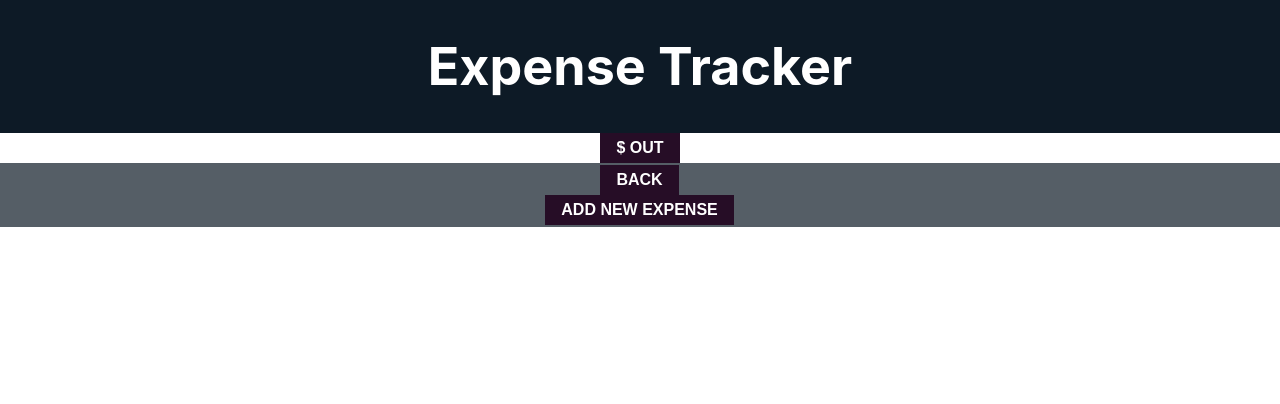
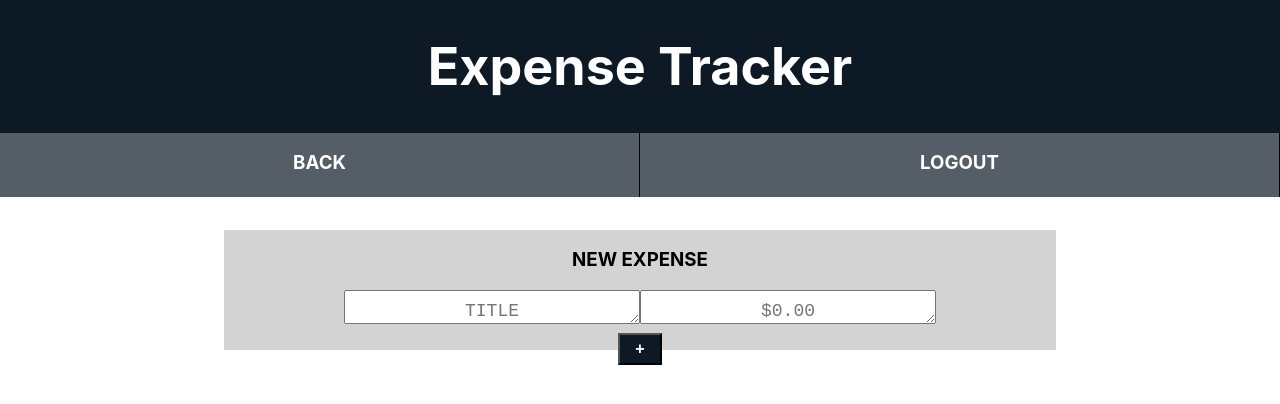
Before and after one commit to shakiraweir/expense-tracker, a React (Create React App) app: page /expense in a window 1280 px wide. Shown: the top 404 px of the page. Built offline with nearby package versions, Linux system fonts and the light colour scheme.

Commit message:
added CSS styling to components

```diff
--- a/src/components/App/App.js
+++ b/src/components/App/App.js
@@ -4,10 +4,8 @@ import { Route } from "react-router-dom"
 import Home from '../Home/Home'
 import Revenue from '../Revenue/Revenue'
 import ShowRevenue from '../Revenue/ShowRevenue'
-import CreateRevenue from '../Revenue/CreateRevenue'
 import Expense from '../Expense/Expense'
 import ShowExpense from '../Expense/ShowExpense'
-import CreateExpense from '../Expense/CreateExpense'
 
 
 class App extends Component {
@@ -21,12 +19,8 @@ class App extends Component {
         <Route path ="/" exact render={() => <Home />} />
         <Route path="/revenue" exact render={() => <Revenue /> } />
         <Route path="/revenue/show" exact render={() => <ShowRevenue /> } />
-
-        <Route path="/revenue/create" exact render={() => <CreateRevenue /> } />
-
         <Route path="/expense" exact render={() => <Expense /> } />
         <Route path="/expense/show" exact render={() => <ShowExpense /> } />
-        <Route path="/expense/create" exact render={() => <CreateExpense /> } />
       </div>
     );
   }
--- a/src/components/Expense/CreateExpense.js
+++ /dev/null
@@ -1,13 +0,0 @@
-import React, { Component } from 'react';
-
-class CreateExpense extends Component {
-    render() {
-        return (
-            <div>
-                  <h1>Hello World. Let's add a new Expense!</h1>
-            </div>
-        );
-    }
-}
-
-export default CreateExpense;
--- /dev/null
+++ b/src/components/Expense/Expense.css
@@ -0,0 +1,51 @@
+.create{
+    /* display: flex; */
+    /* justify-content: center; */
+    flex-wrap: wrap;
+    position: absolute;
+    margin-top: 250px;
+    /* justify-content: space-around; */
+    height: 15%;
+    width: 65%;
+    background: lightgray;
+    /* padding-top: 20px; */
+    /* border: solid red 1px; */
+}
+.create, .subtitle {
+    /* margin-top: 300px; */
+    text-align: center;
+    color: #000;
+}
+
+textarea {
+    /* display: flex; */
+    padding-top: 10px;
+    text-align: center;
+    font-size: 18px;
+    text-transform: uppercase;
+
+}
+.btn-add {
+    /* display: flex;
+    flex-direction: row;
+    justify-content: center; */
+    color: #fff;
+    margin: 5px 0;
+    padding: 5px 15px;
+    text-transform: uppercase;
+    font-weight: bold;
+    font-size: 1em;
+    background: #0d1a26;
+}
+
+.btn-update:hover, .btn-delete:hover {
+    border: solid #0d1a26 2px;
+}
+/* .new-entry {
+    /* display: inline;
+    justify-content: space-around;
+    position: absolute; */
+    /* background: lightgray; */
+    /* margin: 200px 0; */
+    /* border: solid red 1px; */
+/* }  */
--- a/src/components/Expense/Expense.js
+++ b/src/components/Expense/Expense.js
@@ -1,18 +1,46 @@
 import React, { Component } from 'react';
 import { Link } from 'react-router-dom';
+import './Expense.css'
+// The expense page can show ALL current expense entries AND also include a form to create a new entry. The new expense will populate above the nav bar.
 
-class Revenue extends Component {
+class Expense extends Component {
     render() {
         return (
             <div>
-                <button>$ Out</button>
                 <div className="links">
-                    <Link to="/"><button>Back</button></Link>
-                    <Link to="/expense/create"><button>Add new expense</button></Link>
+                    <nav className="category">
+                        <Link to="/"><h3>Back</h3>
+                        </Link>
+                        <Link to="/"><h3>Logout</h3>
+                        </Link>
+                    </nav>
+                     <div className="create">
+                        <h3 className="subtitle">New Expense</h3>
+                        <form className="new-entry">
+                            <textarea cols="25" rows="1" placeholder="Title"></textarea>
+                            <textarea cols="25" rows="1" placeholder="$0.00"></textarea>
+                        </form>
+                        <div>
+                            <button className="btn-add"> +</button>
+                        </div>
+                        {/* <div>
+                            <button className="btn-update">update</button>
+                            <button className="btn-delete"> delete</button>
+                        </div> */}
+
+                    </div>
+{/*
+                    <footer className="total">
+	                    <div className="btn">
+	                        <button className="btn-left">Income</button>
+	                        <button className="btn-right">Expense</button>
+	                    </div>
+	                    <p>Current Balance</p>
+	                </footer> */}
                 </div>
             </div>
         );
     }
 }
 
-export default Revenue;
+export default Expense;
--- a/src/components/Home/Home.css
+++ b/src/components/Home/Home.css
@@ -1,15 +1,10 @@
-h3 {
-    color: #fff;
-    text-transform: uppercase;
-}
-
 .links {
-    background: rgba(13, 26, 38, 0.7);
-    height: 8vh;
     display: flex;
     flex-direction: column;
     justify-content: center;
     align-items: center;
+    background: rgba(13, 26, 38, 0.7);
+    height: 8vh;
 }
 
 .category {
@@ -19,51 +14,71 @@ h3 {
     height: 100%;
 }
 
+h3 {
+    color: #fff;
+    text-transform: uppercase;
+}
+
+.money-left {
+    font-size: 1.5em;
+    color: #4d9900;
+}
+
+.money-right {
+    font-size: 1.5em;
+    color: #cc0000;
+}
 .total {
+    display: flex;
+    justify-content: space-around;
     position: absolute;
-    display: flex;
-    justify-content: space-between;
+    border-top: solid lightgray 1px;
     bottom: 0;
-    height: 8vh;
+    height: 15vh;
     width: 100%;
-    background: rgba(13, 26, 38, 0.7);
 }
 
 .btn {
-    margin: 5px 20px;
+    padding: 5px 40px;
 }
 
-button {
-    background: #260d26;
-    color: #fff;
-    border: solid #260d26 1px;
-    padding: 5px 15px;;
+.total p {
     text-transform: uppercase;
     font-weight: bold;
-    font-size: 1em;
+    font-size: 22px;
+    padding: 0 60px;
+    margin-top: 5px;
+}
+
+.btn-left, .btn-right {
+    color: #fff;
+    padding: 5px 15px;
+    text-transform: uppercase;
+    font-weight: bold;
+    font-size: 1.5em;
 }
 
 .btn-left {
-    background: #26260d;
-}
-
-.btn-right:hover {
-    background: #26260d;
+    background: rgba(13, 26, 38, 0.7);
 }
 
 .btn-left:hover {
     background: #0d1a26;
+    border: solid #0d1a26 3px;
 }
+
+.btn-right {
+    background: #0d1a26;
+}
+
+.btn-right:hover {
+    background: rgba(13, 26, 38, 0.7);
+    border: solid rgba(13, 26, 38, 0.0) 3px;
+}
+
 Link, a{
     text-decoration: none;
     color: #000;
-    /* padding: 20px 40px; */
     width: 100vw;
     border-right: solid black 1px;
 }
-
-.links p {
-    font-size: 1.75em;
-    margin-top: 175px;
-    text-transform: uppercase;
-}
--- a/src/components/Home/Home.js
+++ b/src/components/Home/Home.js
@@ -1,28 +1,29 @@
 import React, { Component } from 'react';
 import { Link } from 'react-router-dom';
 import './Home.css'
+
+// The home page can show ALL expense and revenue entries. Expenses in red and revenue in green. The expense and revenue entries will populate above the nav bar.
+
 class Home extends Component {
     render() {
         return (
             <div>
                 <div className="links">
                     <nav className="category">
-                        <Link to="/revenue"><h3>Income</h3>
+                        <Link to="/revenue"><h3><span className="money-left">$</span> Add Income</h3>
                         </Link>
-                        <Link to="/expense"><h3>Expense</h3>
+                        <Link to="/expense"><h3><span className="money-right">$</span> Add Expense</h3>
                         </Link>
                     </nav>
                     <footer className="total">
-                        <div className="btn">
-                            <button className="btn-left">Income</button>
-                            <button className="btn-right">Expense</button>
-                        </div>
-                        <h3>Balance</h3>
-                    </footer>
+	                    <div className="btn">
+	                        <button className="btn-left">Income</button>
+	                        <button className="btn-right">Expense</button>
+	                    </div>
+	                    <p>Current Balance</p>
+	                </footer>
                 </div>
-               <p>Total: ________</p>
             </div>
-
         );
     }
 }
--- a/src/components/Revenue/CreateRevenue.js
+++ /dev/null
@@ -1,13 +0,0 @@
-import React, { Component } from 'react';
-
-class CreateRevenue extends Component {
-    render() {
-        return (
-            <div>
-                <h1>Hello World. Let's add new Revenue!</h1>
-            </div>
-        );
-    }
-}
-
-export default CreateRevenue;
--- a/src/components/Revenue/Revenue.js
+++ b/src/components/Revenue/Revenue.js
@@ -2,15 +2,29 @@ import React, { Component } from 'react';
 import { Link } from 'react-router-dom';
 
 class Revenue extends Component {
+    // The revenue page can show ALL current revenue entries AND also include a form to create a new entry. The new revenue will populate above the nav bar.
     render() {
         return (
-            <div className="links">
-                <Link to="/expense"><button>$ In</button></Link>
-                <div>
-                    <Link to="/"><button>Back</button></Link>
-                    <Link to="/revenue/create"><button>Add new revenue</button></Link>
+            <div>
+                <div className="links">
+                    <nav className="category">
+                        <Link to="/"><h3>Back</h3>
+                        </Link>
+                        <Link to="/"><h3>Logout</h3>
+                        </Link>
+                    </nav>
+                    <div className="create">
+                        <h3 className="subtitle">New Revenue</h3>
+                        <form className="new-entry">
+                            <textarea cols="25" rows="1" placeholder="Title"></textarea>
+                            <textarea cols="25" rows="1" placeholder="$0.00"></textarea>
+                        </form>
+                        <div>
+                            <button className="btn-add"> +</button>
+                        </div>
                 </div>
             </div>
+        </div>
         );
     }
 }
```
